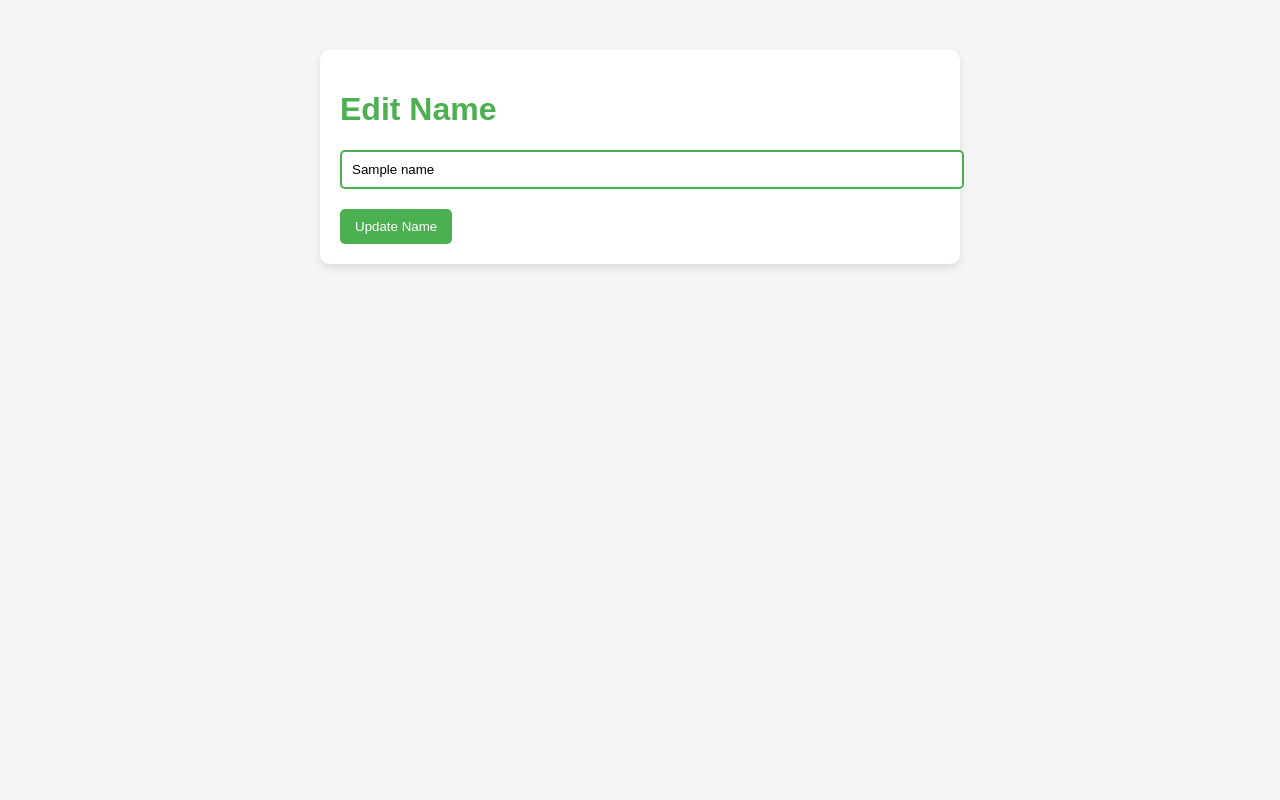
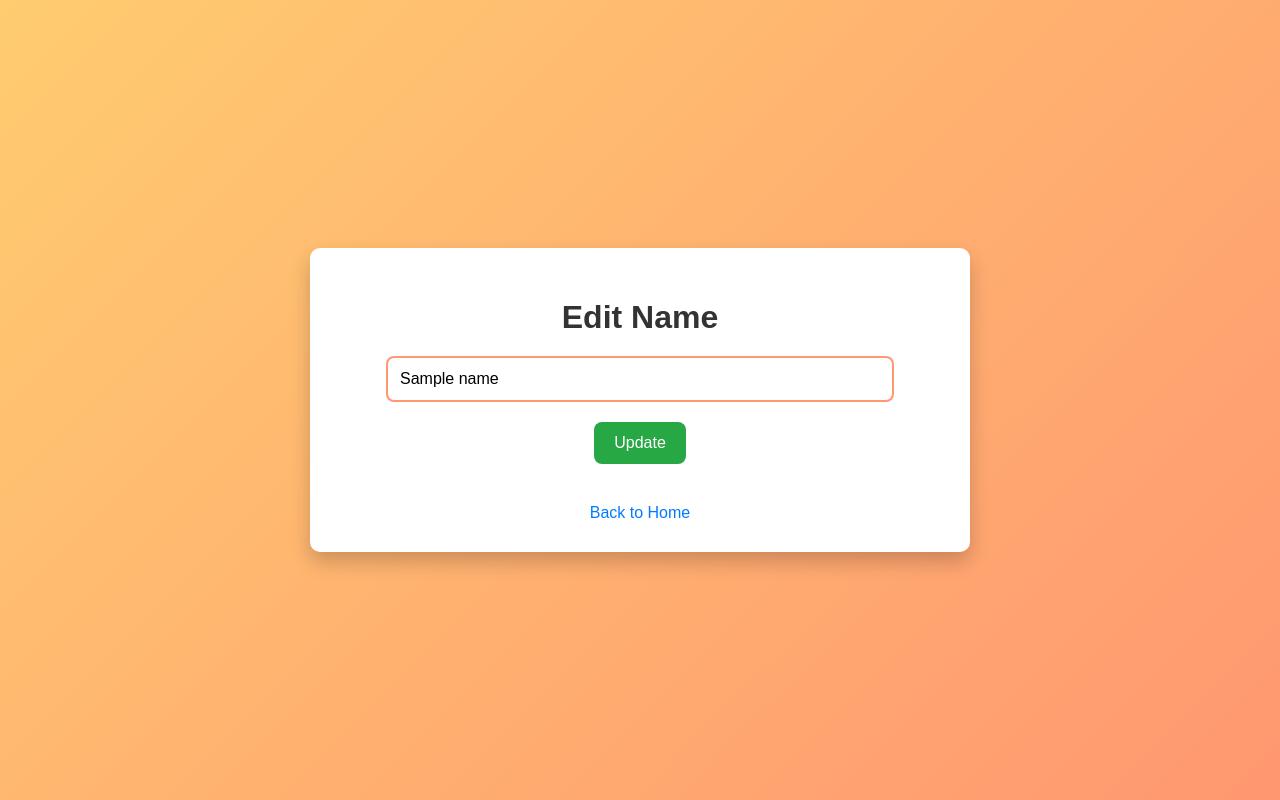
Before and after one commit to Ypknvp/web-cloud, a Flask app: template templates/edit.html in a window 1280 px wide. Run offline with Flask 3, Linux system fonts and the light colour scheme; the template is opened without the code that fills it: most values are stand-ins (such as "Sample title", 1, 10 or a date in 2020).

Commit message:
edit.html

```diff
--- a/templates/edit.html
+++ b/templates/edit.html
@@ -6,38 +6,65 @@
     <title>Edit Name</title>
     <style>
         body {
-            font-family: 'Arial', sans-serif;
-            background-color: #f5f5f5;
-            color: #333;
+            font-family: 'Poppins', sans-serif;
+            background: linear-gradient(135deg, #ffcc70 0%, #ff9770 100%);
+            display: flex;
+            justify-content: center;
+            align-items: center;
+            min-height: 100vh;
+            margin: 0;
         }
         .container {
+            width: 80%;
             max-width: 600px;
-            margin: 50px auto;
-            background-color: #fff;
-            padding: 20px;
+            background-color: #ffffff;
+            padding: 30px;
             border-radius: 10px;
-            box-shadow: 0 4px 8px rgba(0, 0, 0, 0.1);
+            box-shadow: 0 10px 20px rgba(0, 0, 0, 0.2);
+            text-align: center;
         }
         h1 {
-            color: #4CAF50;
+            font-size: 2rem;
+            color: #333;
+            margin-bottom: 20px;
         }
         form {
-            margin-top: 20px;
+            margin-bottom: 20px;
         }
         input[type="text"] {
-            padding: 10px;
-            width: 100%;
+            padding: 12px;
+            width: 80%;
+            font-size: 1rem;
+            border: 2px solid #ff9770;
+            border-radius: 8px;
             margin-bottom: 20px;
-            border: 2px solid #4CAF50;
-            border-radius: 5px;
+            transition: border-color 0.3s;
         }
-        button {
-            padding: 10px 15px;
-            background-color: #4CAF50;
+        input[type="text"]:focus {
+            border-color: #ffcc70;
+            outline: none;
+        }
+        input[type="submit"] {
+            padding: 12px 20px;
+            font-size: 1rem;
             color: #fff;
+            background-color: #28a745;
             border: none;
-            border-radius: 5px;
+            border-radius: 8px;
             cursor: pointer;
+            transition: background-color 0.3s;
+        }
+        input[type="submit"]:hover {
+            background-color: #218838;
+        }
+        a {
+            text-decoration: none;
+            color: #007bff;
+            margin-top: 20px;
+            display: inline-block;
+        }
+        a:hover {
+            text-decoration: underline;
         }
     </style>
 </head>
@@ -46,8 +73,9 @@
         <h1>Edit Name</h1>
         <form action="" method="POST">
             <input type="text" name="name" value="{{ name.name }}" required>
-            <button type="submit">Update Name</button>
+            <input type="submit" value="Update">
         </form>
+        <a href="/">Back to Home</a>
     </div>
 </body>
 </html>
```
